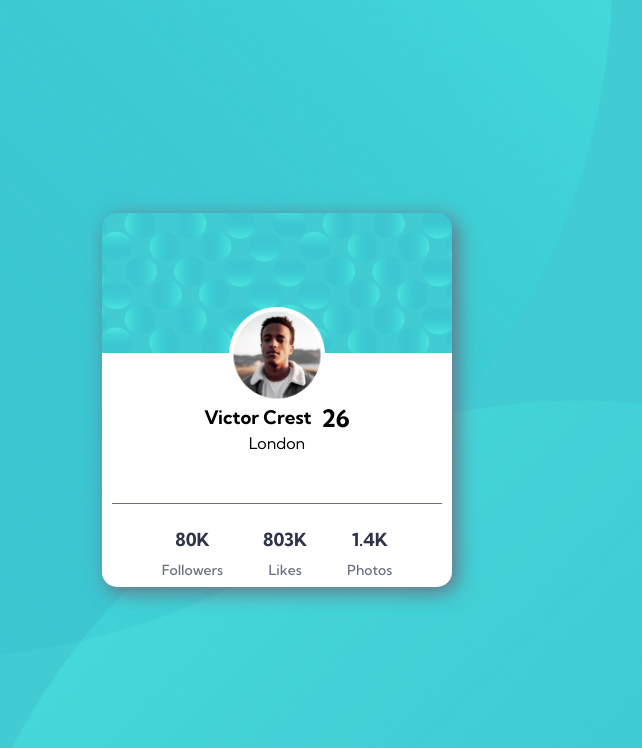
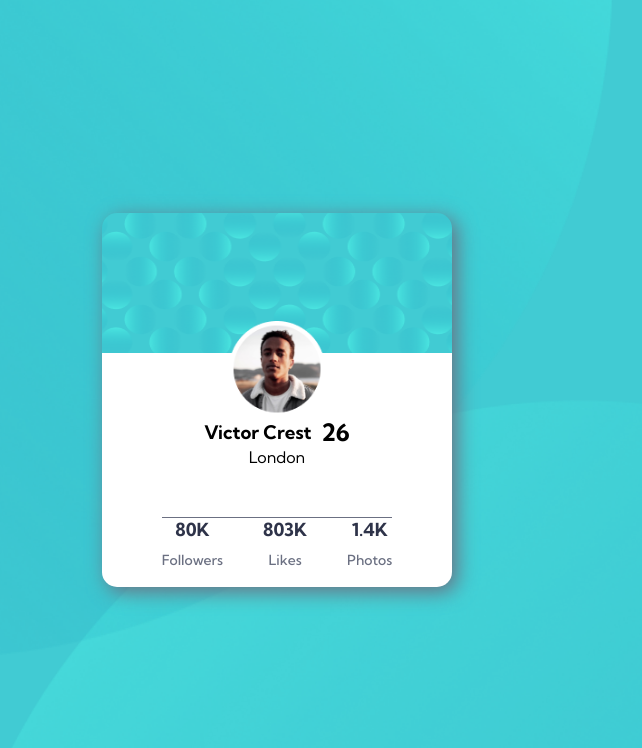
Before and after one commit to awwsalah/Profile-card-component, a plain HTML site: page index.html in a window 1280 px wide. Shown: the whole page, without its empty margins (363-1005 px from the left). Drawn offline with Linux system fonts and the light colour scheme.

Commit message:
second commit

```diff
--- a/index.html
+++ b/index.html
@@ -27,6 +27,7 @@
           </div>
         </section>
         <section class="card-bottom">
+          <div class="flex-cards">
             <div class="sm-card">
               <h3>80K</h3>
               <h4>Followers</h4>
@@ -39,6 +40,7 @@
               <h3>1.4K</h3>
               <h4>Photos</h4>
             </div>
+          </div>
         </section>
       </article>
     </main>
--- a/style.css
+++ b/style.css
@@ -25,6 +25,9 @@ body{
     background-position: left top, right bottom -50px;
     background-size: 976px;
 }
+img{
+    width: 100%;
+}
 
 .container{
     width: 350px;
@@ -48,21 +51,25 @@ body{
     justify-content: center;
     align-items: center;
     padding-bottom: 50px;
-
+    border-bottom: 1px solid var(--dark-grey);
+    height: 70%;
 }
 
 .card-top img{
     width: 96px;
 }
+.card-bottom{
+    display: flex;
+    flex-direction: column;
+}
 
-.card-bottom {
+.flex-cards{
     display: flex;
     align-items: center;
     justify-content: center;
     gap: 40px;
-    border-top: 1px solid var(--dark-grey);
-    height: 50px;
-    padding: 50px;
+    max-height: 30%;
+    padding-bottom: 20px;
 
 }
 
```
Lines whose indentation alone changed are shown as unchanged.
